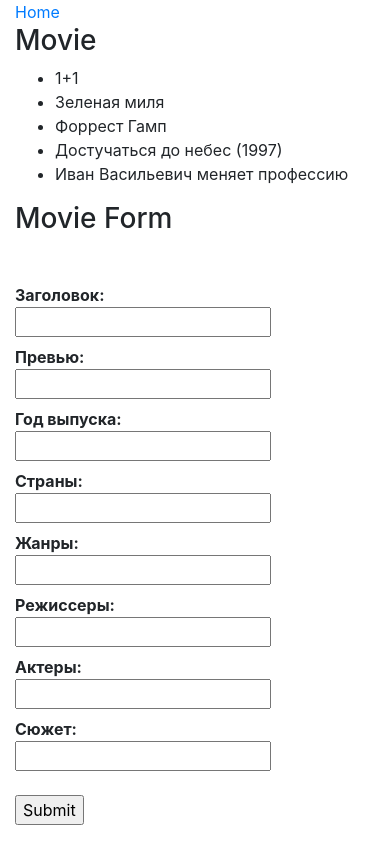
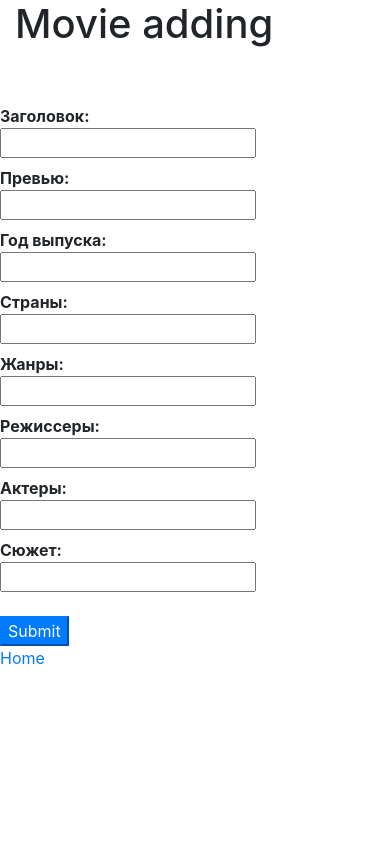
Before and after one commit to kaera/MovieCatalog, a React app: page /new in a window 390 px wide. Built offline with nearby package versions, Linux system fonts and the light colour scheme.

Commit message:
Move MovieForm to separate component

```diff
--- a/src/js/components/MovieCreatePage.js
+++ b/src/js/components/MovieCreatePage.js
@@ -2,113 +2,20 @@ import React from 'react';
 import { Link } from 'react-router-dom';
 import { connect } from 'react-redux';
 import * as movieActions from '../actions/movieActions';
+import MovieForm from "./MovieForm";
 
 class Movie extends React.Component{
     constructor(props){
         super(props);
     }
 
-    submitMovie(input){
-        this.props.createMovie(Object.assign({
-            categories: { list: [] },
-            collectives: [
-                { list: [] },
-                { list: [] }
-            ]
-        }, input));
-    }
-
-    render(){
-        let titleInput;
-        let yearInput;
-        let categoriesInput;
-        let plotInput;
-        let imgInput;
-        let countriesInput;
-        let directorsInput;
-        let actorsInput;
-
+    render() {
         return(
             <div>
-                <Link to="/"> Home </Link>
-                <h3>Movie</h3>
-                <ul>
-                    {this.props.movies.map((b, i) => <li key={i}>{b.title}</li> )}
-                </ul>
-                <div>
-                    <h3>Movie Form</h3>
-                    <form onSubmit={e => {
-                        e.preventDefault();
-                        const movie = {
-                            title: titleInput.value,
-                            year: yearInput.value,
-                            categories: {
-                                list: categoriesInput.value.split(/,\s*/),
-                            },
-                            countries: {
-                                list: countriesInput.value.split(/,\s*/),
-                            },
-                            collectives: [
-                                {
-                                    title: "Режиссеры",
-                                    list: directorsInput.value.split(/,\s*/),
-                                },
-                                {
-                                    title: "Актеры",
-                                    list:  actorsInput.value.split(/,\s*/),
-
-                                }
-                            ],
-                            plot: plotInput.value,
-                            id: +new Date % 1e8
-                        };
-                        this.submitMovie(movie);
-                        e.target.reset();
-                    }}>
-                        <dl className="row mt-5">
-                            <dt className="col-sm-3">Заголовок:</dt>
-                            <dd className="col-sm-9">
-                                <input type="text" name="title" ref={node => titleInput = node}/>
-                            </dd>
-
-                            <dt className="col-sm-3">Превью:</dt>
-                            <dd className="col-sm-9">
-                                <input type="url" name="img" ref={node => imgInput = node}/>
-                            </dd>
-
-                            <dt className="col-sm-3">Год выпуска:</dt>
-                            <dd className="col-sm-9">
-                                <input type="text" name="year" ref={node => yearInput = node}/>
-                            </dd>
-
-                            <dt className="col-sm-3">Страны:</dt>
-                            <dd className="col-sm-9">
-                                <input type="text" name="countries" ref={node => countriesInput = node}/>
-                            </dd>
-
-                            <dt className="col-sm-3">Жанры:</dt>
-                            <dd className="col-sm-9">
-                                <input type="text" name="categories" ref={node => categoriesInput = node}/>
-                            </dd>
-
-                            <dt className="col-sm-3">Режиссеры:</dt>
-                            <dd className="col-sm-9">
-                                <input type="text" name="directors" ref={node => directorsInput = node}/>
-                            </dd>
-
-                            <dt className="col-sm-3">Актеры:</dt>
-                            <dd className="col-sm-9">
-                                <input type="text" name="actors" ref={node => actorsInput = node}/>
-                            </dd>
-
-                            <dt className="col-sm-3"> Сюжет:</dt>
-                            <dd className="col-sm-9">
-                                <input type="text" name="plot" ref={node => plotInput = node}/>
-                            </dd>
-                        </dl>
-
-                        <input type="submit" />
-                    </form>
+                <h1>Movie adding</h1>
+                <div className="row">
+                    <MovieForm submitMovie={this.props.createMovie} />
+                    <Link to="/">Home</Link>
                 </div>
             </div>
         )
--- /dev/null
+++ b/src/js/components/MovieForm.js
@@ -0,0 +1,99 @@
+import React from 'react';
+
+let titleInput;
+let yearInput;
+let categoriesInput;
+let plotInput;
+let imgInput;
+let countriesInput;
+let directorsInput;
+let actorsInput;
+
+class MovieForm extends React.Component {
+    constructor(props) {
+        super(props);
+    }
+
+    onSubmit(e) {
+        e.preventDefault();
+        const movie = {
+            title: titleInput.value,
+            year: yearInput.value,
+            categories: {
+                list: categoriesInput.value.split(/,\s*/),
+            },
+            countries: {
+                list: countriesInput.value.split(/,\s*/),
+            },
+            collectives: [
+                {
+                    title: "Режиссеры",
+                    list: directorsInput.value.split(/,\s*/),
+                },
+                {
+                    title: "Актеры",
+                    list: actorsInput.value.split(/,\s*/),
+                }
+            ],
+            plot: plotInput.value,
+            id: +new Date % 1e8
+        };
+        this.props.submitMovie(movie);
+        e.target.reset();
+    }
+
+    render() {
+
+        return (
+            <div>
+                <form onSubmit={this.onSubmit.bind(this)}>
+                    <dl className="row mt-5">
+                        <dt className="col-sm-3">Заголовок:</dt>
+                        <dd className="col-sm-9">
+                            <input type="text" name="title" ref={node => titleInput = node}/>
+                        </dd>
+
+                        <dt className="col-sm-3">Превью:</dt>
+                        <dd className="col-sm-9">
+                            <input type="url" name="img" ref={node => imgInput = node}/>
+                        </dd>
+
+                        <dt className="col-sm-3">Год выпуска:</dt>
+                        <dd className="col-sm-9">
+                            <input type="text" name="year" ref={node => yearInput = node}/>
+                        </dd>
+
+                        <dt className="col-sm-3">Страны:</dt>
+                        <dd className="col-sm-9">
+                            <input type="text" name="countries" ref={node => countriesInput = node}/>
+                        </dd>
+
+                        <dt className="col-sm-3">Жанры:</dt>
+                        <dd className="col-sm-9">
+                            <input type="text" name="categories" ref={node => categoriesInput = node}/>
+                        </dd>
+
+                        <dt className="col-sm-3">Режиссеры:</dt>
+                        <dd className="col-sm-9">
+                            <input type="text" name="directors" ref={node => directorsInput = node}/>
+                        </dd>
+
+                        <dt className="col-sm-3">Актеры:</dt>
+                        <dd className="col-sm-9">
+                            <input type="text" name="actors" ref={node => actorsInput = node}/>
+                        </dd>
+
+                        <dt className="col-sm-3"> Сюжет:</dt>
+                        <dd className="col-sm-9">
+                            <input type="text" name="plot" ref={node => plotInput = node}/>
+                        </dd>
+                    </dl>
+
+                    <input className="btn-primary" type="submit"/>
+                </form>
+            </div>
+        )
+    }
+}
+
+export default MovieForm
```
